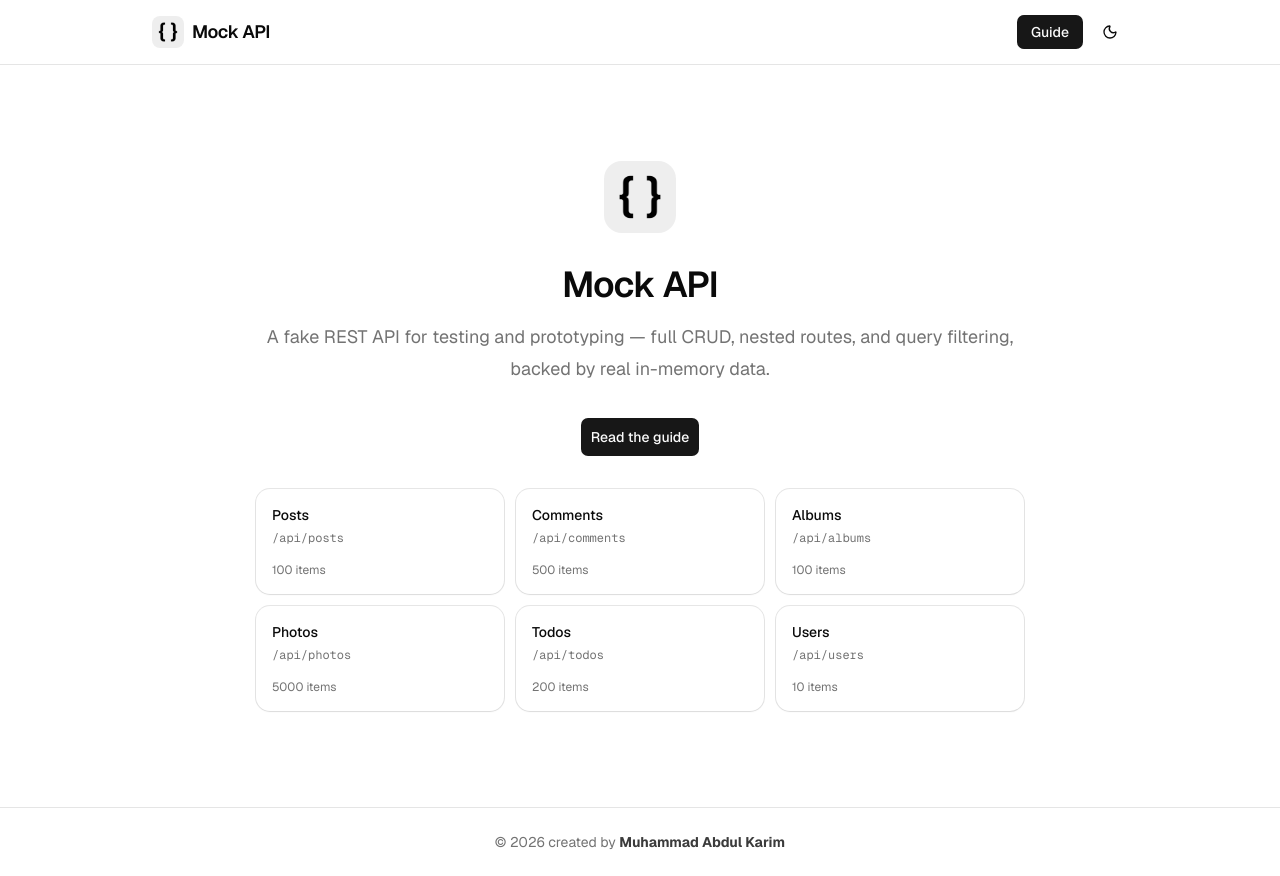
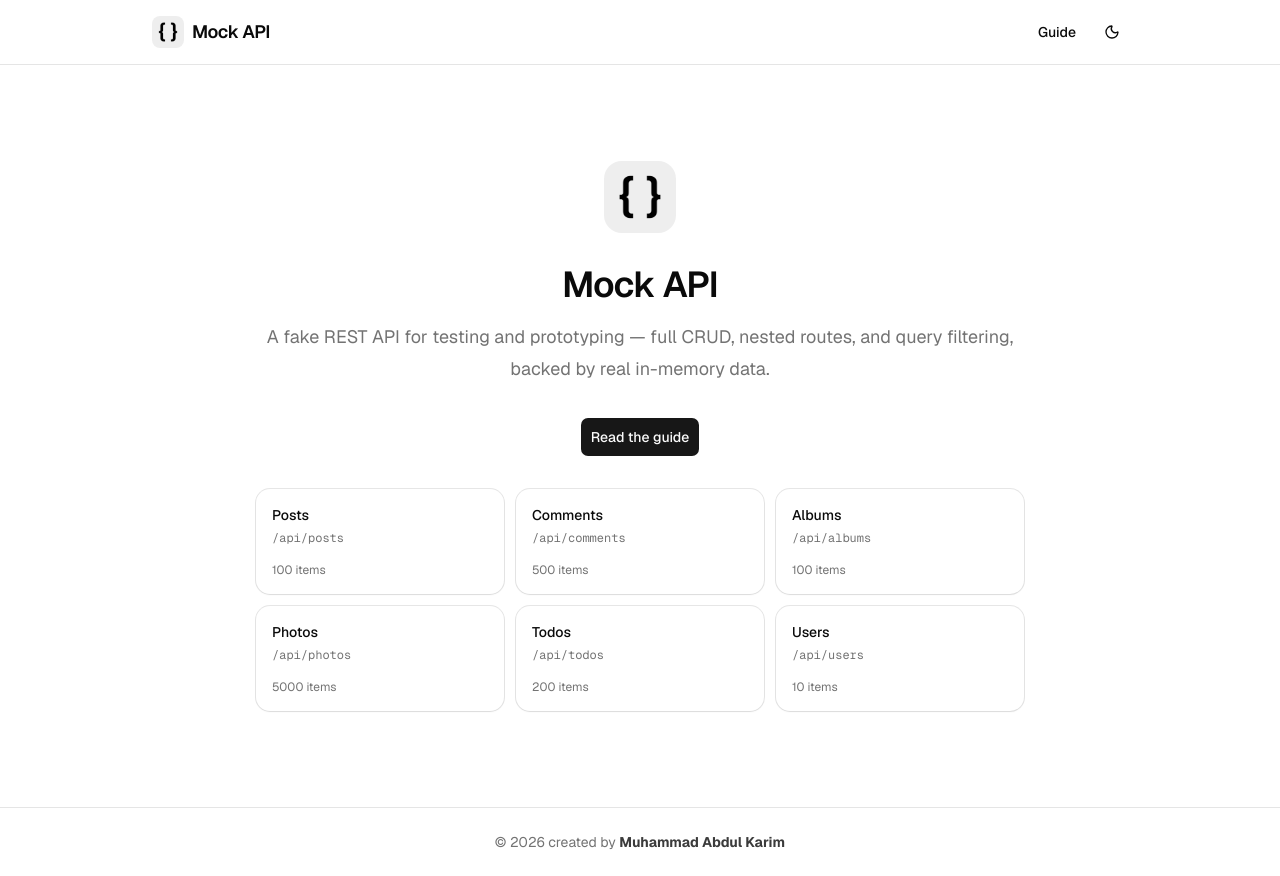
Before and after one commit to abdkarimmuh/mock-api, a Next.js app: page / in a window 1280 px wide. Built offline with nearby package versions, Linux system fonts and the light colour scheme.

Commit message:
update style

```diff
--- a/app/layout.tsx
+++ b/app/layout.tsx
@@ -2,21 +2,11 @@ import "./globals.css";
 
 import type { Metadata } from "next";
 import { Geist, Geist_Mono } from "next/font/google";
-import Script from "next/script";
 
 import { Footer } from "@/components/layout/footer";
-import { Header } from "@/components/layout/header";
+import { Navbar } from "@/components/layout/navbar";
+import { ThemeProvider } from "@/components/layout/theme-provider";
 import { cn } from "@/lib/utils";
-
-const themeInitScript = `
-  (function () {
-    try {
-      var theme = localStorage.getItem("theme");
-      var isDark = theme === "dark" || (!theme && window.matchMedia("(prefers-color-scheme: dark)").matches);
-      document.documentElement.classList.toggle("dark", isDark);
-    } catch (e) {}
-  })();
-`;
 
 const geistSans = Geist({
   variable: "--font-sans",
@@ -49,12 +39,11 @@ export default function RootLayout({
       suppressHydrationWarning
     >
       <body className="flex min-h-full flex-col">
-        <Script id="theme-init" strategy="beforeInteractive">
-          {themeInitScript}
-        </Script>
-        <Header />
-        <div className="flex flex-1 flex-col">{children}</div>
-        <Footer />
+        <ThemeProvider>
+          <Navbar />
+          <div className="flex flex-1 flex-col">{children}</div>
+          <Footer />
+        </ThemeProvider>
       </body>
     </html>
   );
--- a/components/layout/header.tsx
+++ b/components/layout/navbar.tsx
@@ -3,19 +3,17 @@
 import { Moon, Sun } from "lucide-react";
 import Image from "next/image";
 import Link from "next/link";
-import { useRouter } from "next/navigation";
+import { usePathname } from "next/navigation";
+import { useTheme } from "next-themes";
 
 import { Button } from "@/components/ui/button";
+import { useIsClient } from "@/hooks/use-is-client";
+import { cn } from "@/lib/utils";
 
-export function Header() {
-  const router = useRouter();
-
-  const toggleTheme = () => {
-    const root = document.documentElement;
-    const next = !root.classList.contains("dark");
-    root.classList.toggle("dark", next);
-    localStorage.setItem("theme", next ? "dark" : "light");
-  };
+export function Navbar() {
+  const pathname = usePathname();
+  const { resolvedTheme, setTheme } = useTheme();
+  const mounted = useIsClient();
 
   return (
     <header className="bg-background/80 sticky top-0 z-10 border-b backdrop-blur">
@@ -33,18 +31,25 @@ export function Header() {
           </span>
         </Link>
         <nav className="flex items-center gap-2 text-sm font-medium">
-          <Button type="button" onClick={() => router.push("/guide")}>
-            <div className="px-1">Guide</div>
-          </Button>
+          <Link
+            href="/guide"
+            className={cn(
+              "rounded-md px-3 py-1.5 text-sm transition-colors",
+              pathname === "/guide" ? "bg-muted" : "hover:text-muted-foreground"
+            )}
+          >
+            Guide
+          </Link>
+
           <Button
-            type="button"
             variant="ghost"
-            size="icon"
-            onClick={toggleTheme}
+            size="icon-sm"
             aria-label="Toggle theme"
+            onClick={() =>
+              setTheme(resolvedTheme === "dark" ? "light" : "dark")
+            }
           >
-            <Moon className="block dark:hidden" />
-            <Sun className="hidden dark:block" />
+            {mounted && resolvedTheme === "dark" ? <Sun /> : <Moon />}
           </Button>
         </nav>
       </div>
--- /dev/null
+++ b/components/layout/theme-provider.tsx
@@ -0,0 +1,23 @@
+"use client";
+
+import { ThemeProvider as NextThemesProvider } from "next-themes";
+import * as React from "react";
+
+function ThemeProvider({
+  children,
+  ...props
+}: React.ComponentProps<typeof NextThemesProvider>) {
+  return (
+    <NextThemesProvider
+      attribute="class"
+      defaultTheme="system"
+      enableSystem
+      disableTransitionOnChange
+      {...props}
+    >
+      {children}
+    </NextThemesProvider>
+  );
+}
+
+export { ThemeProvider };
--- /dev/null
+++ b/hooks/use-is-client.ts
@@ -0,0 +1,13 @@
+import * as React from "react";
+
+function subscribe() {
+  return () => {};
+}
+
+export function useIsClient() {
+  return React.useSyncExternalStore(
+    subscribe,
+    () => true,
+    () => false
+  );
+}
--- a/package.json
+++ b/package.json
@@ -17,6 +17,7 @@
     "clsx": "^2.1.1",
     "lucide-react": "^1.23.0",
     "next": "16.2.10",
+    "next-themes": "^0.4.6",
     "react": "19.2.4",
     "react-dom": "19.2.4",
     "shadcn": "^4.14.0",
```
Also changed, not shown: 1 other file (tests, documents, lock files or other folders).
